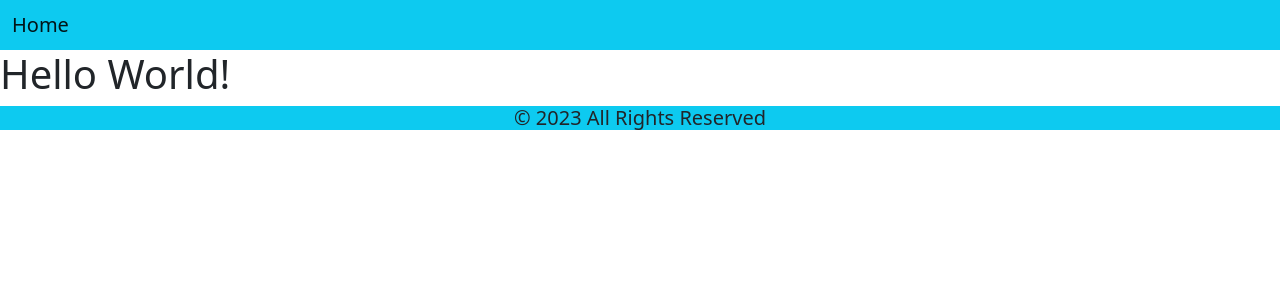
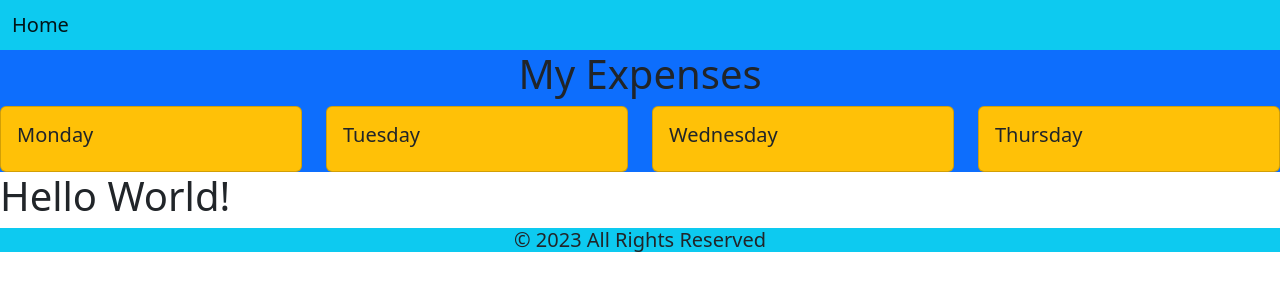
Before and after one commit to elainelynch/wd73_exercise_2g_react_LYNCH, a React (Vite) app: page / in a window 1280 px wide. Shown: the top 300 px of the page. Built offline with nearby package versions, Linux system fonts and the light colour scheme.

Commit message:
added maincontainer to components

```diff
--- a/src/App.jsx
+++ b/src/App.jsx
@@ -1,10 +1,12 @@
 import Navbar from './components/Navbar.jsx'
 import Footer from './components/Footer.jsx'
+import MainContainer from './components/MainContainer.jsx'
 
 function App() {
   return (
     <>
       <Navbar />
+      <MainContainer />
       <h1>Hello World!</h1>
       <Footer />
     </>
--- /dev/null
+++ b/src/components/MainContainer.jsx
@@ -0,0 +1,41 @@
+function MainContainer () {
+    return (
+        <>
+           <main className="bg-primary">
+               <h1 className="text-center">My Expenses</h1>
+               <div className="row">
+                  <div className="col-sm-3">
+                     <div className="card bg-warning">
+                         <div className="card-body">
+                              <h5 className="card-title">Monday</h5>
+                         </div>
+                     </div>
+                 </div>
+                 <div className="col-sm-3">
+                       <div className="card bg-warning">
+                            <div className="card-body">
+                               <h5 className="card-title">Tuesday</h5>
+                          </div>
+                     </div>
+                 </div>
+                 <div className="col-sm-3">
+                      <div className="card bg-warning">
+                          <div className="card-body">
+                               <h5 className="card-title">Wednesday</h5>
+                           </div>
+                       </div>
+                 </div>
+                 <div className="col-sm-3">
+                       <div className="card bg-warning">
+                            <div className="card-body">
+                               <h5 className="card-title">Thursday</h5>
+                           </div>
+                       </div>
+                   </div>
+               </div>
+           </main>
+        </>
+    )
+}
+
+export default MainContainer
```
